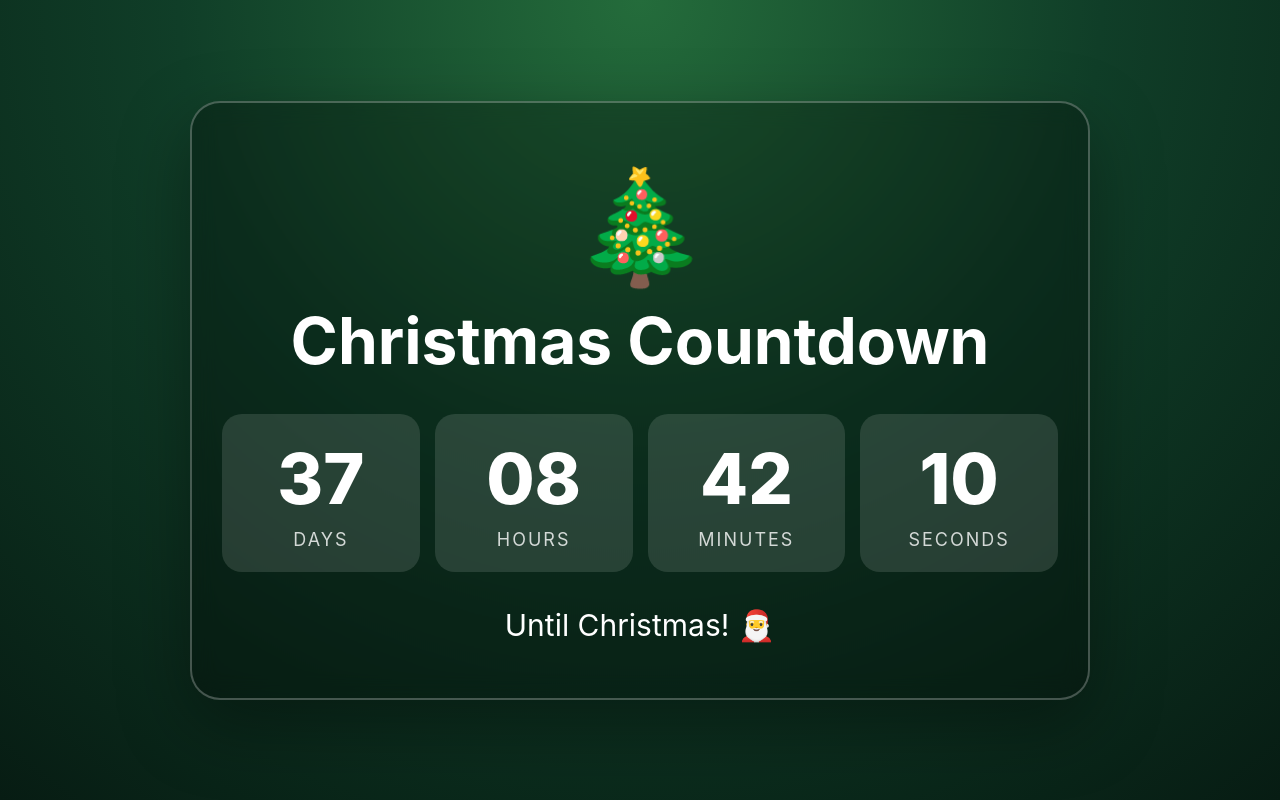
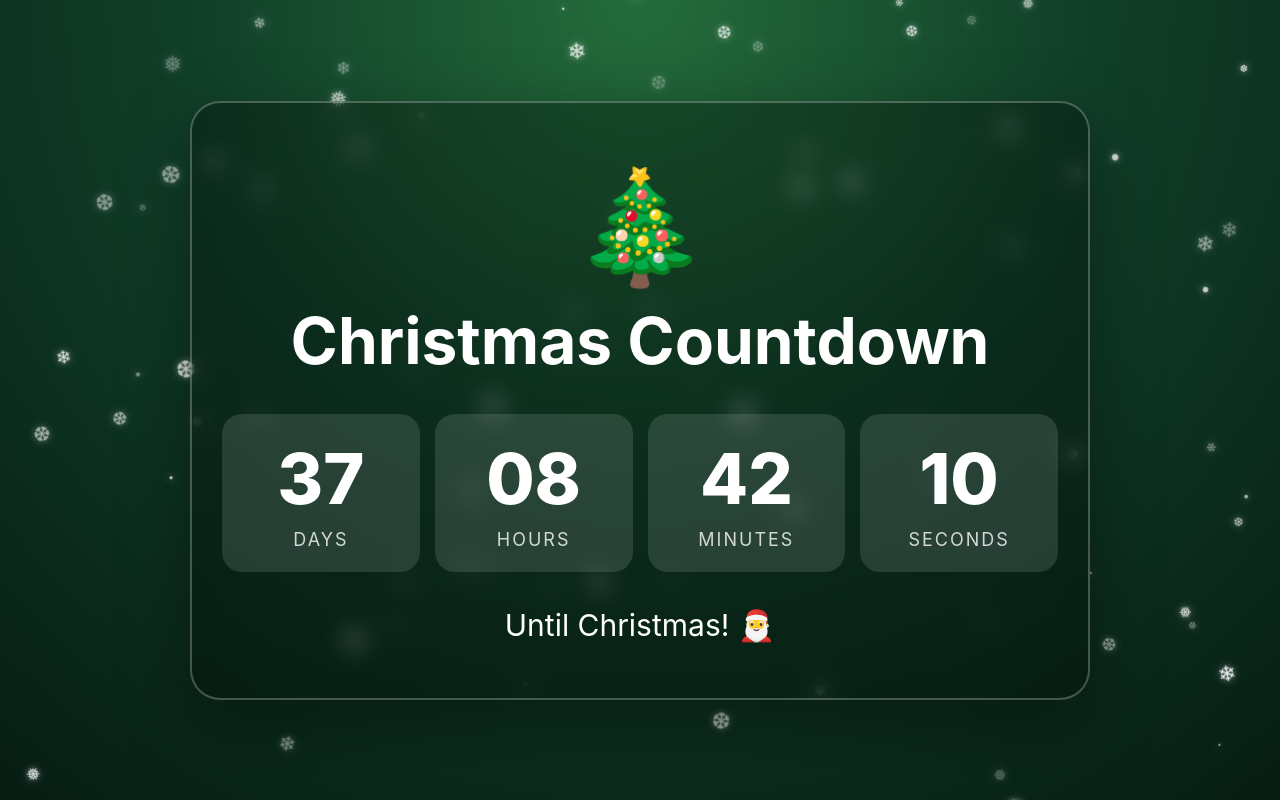
Before and after one commit to calumgiff1997/XmasCountdown, a plain HTML site: page index.html in a window 1280 px wide. Drawn offline with Linux system fonts and the light colour scheme.

Commit message:
Update index.html

```diff
--- a/index.html
+++ b/index.html
@@ -12,13 +12,21 @@
       box-sizing: border-box;
     }
 
+    html,
     body {
       margin: 0;
+      min-height: 100%;
+    }
+
+    body {
       min-height: 100vh;
+      min-height: 100dvh;
       display: flex;
       align-items: center;
       justify-content: center;
       padding: 24px;
+      overflow: hidden;
+      position: relative;
       font-family: -apple-system, BlinkMacSystemFont, "Segoe UI", sans-serif;
       color: white;
       text-align: center;
@@ -26,7 +34,53 @@
         radial-gradient(circle at top, #246c3b 0%, #103e28 45%, #071c13 100%);
     }
 
+    /* SNOW LAYER */
+    .snow {
+      position: fixed;
+      inset: 0;
+      overflow: hidden;
+      pointer-events: none;
+      z-index: 1;
+    }
+
+    .snowflake {
+      position: absolute;
+      top: -30px;
+      color: white;
+      opacity: 0.85;
+      user-select: none;
+      pointer-events: none;
+      text-shadow: 0 0 6px rgba(255, 255, 255, 0.7);
+
+      animation-name: snowfall;
+      animation-timing-function: linear;
+      animation-iteration-count: infinite;
+    }
+
+    @keyframes snowfall {
+      0% {
+        transform:
+          translate3d(0, -10vh, 0)
+          rotate(0deg);
+      }
+
+      50% {
+        transform:
+          translate3d(var(--drift), 50vh, 0)
+          rotate(180deg);
+      }
+
+      100% {
+        transform:
+          translate3d(calc(var(--drift) * -0.5), 110vh, 0)
+          rotate(360deg);
+      }
+    }
+
+    /* COUNTDOWN STAYS ABOVE SNOW */
     .countdown {
+      position: relative;
+      z-index: 10;
       width: min(900px, 100%);
       padding: 55px 30px;
       border: 2px solid rgba(255,255,255,0.25);
@@ -34,6 +88,7 @@
       background: rgba(0, 0, 0, 0.28);
       box-shadow: 0 25px 70px rgba(0,0,0,0.35);
       backdrop-filter: blur(12px);
+      -webkit-backdrop-filter: blur(12px);
     }
 
     .tree {
@@ -87,16 +142,28 @@
         padding: 35px 20px;
       }
     }
+
+    @media (prefers-reduced-motion: reduce) {
+      .snowflake {
+        animation: none;
+      }
+    }
   </style>
 </head>
 
 <body>
 
+  <!-- Animated snow -->
+  <div class="snow" id="snow" aria-hidden="true"></div>
+
+  <!-- Countdown -->
   <main class="countdown">
     <div class="tree">🎄</div>
+
     <h1>Christmas Countdown</h1>
 
     <div class="timer">
+
       <div class="unit">
         <span class="number" id="days">0</span>
         <span class="label">Days</span>
@@ -116,15 +183,20 @@
         <span class="number" id="seconds">00</span>
         <span class="label">Seconds</span>
       </div>
+
     </div>
 
     <div class="message" id="message">
       Until Christmas! 🎅
     </div>
+
   </main>
 
   <script>
+    /* COUNTDOWN */
+
     function updateCountdown() {
+
       const now = new Date();
 
       let christmas = new Date(
@@ -177,8 +249,75 @@
         String(seconds).padStart(2, "0");
     }
 
+
+    /* SNOW GENERATOR */
+
+    function createSnow() {
+
+      const snowContainer = document.getElementById("snow");
+
+      // Lower this number for less snow,
+      // increase it for heavier snow.
+      const snowflakeCount = 90;
+
+      const symbols = ["❄", "❅", "❆", "•"];
+
+      for (let i = 0; i < snowflakeCount; i++) {
+
+        const snowflake = document.createElement("span");
+
+        snowflake.className = "snowflake";
+
+        snowflake.textContent =
+          symbols[Math.floor(Math.random() * symbols.length)];
+
+        // Random horizontal position
+        snowflake.style.left =
+          Math.random() * 100 + "vw";
+
+        // Different snowflake sizes
+        const size = 7 + Math.random() * 18;
+
+        snowflake.style.fontSize =
+          size + "px";
+
+        // Larger flakes appear brighter
+        snowflake.style.opacity =
+          0.3 + Math.random() * 0.7;
+
+        // Different falling speeds
+        const duration =
+          7 + Math.random() * 13;
+
+        snowflake.style.animationDuration =
+          duration + "s";
+
+        // Makes snow already visible immediately
+        snowflake.style.animationDelay =
+          -(Math.random() * duration) + "s";
+
+        // Random left/right drifting
+        const drift =
+          (Math.random() * 120) - 60;
+
+        snowflake.style.setProperty(
+          "--drift",
+          drift + "px"
+        );
+
+        snowContainer.appendChild(snowflake);
+      }
+    }
+
+
+    /* START EVERYTHING */
+
+    createSnow();
+
     updateCountdown();
+
     setInterval(updateCountdown, 1000);
+
   </script>
 
 </body>
```
